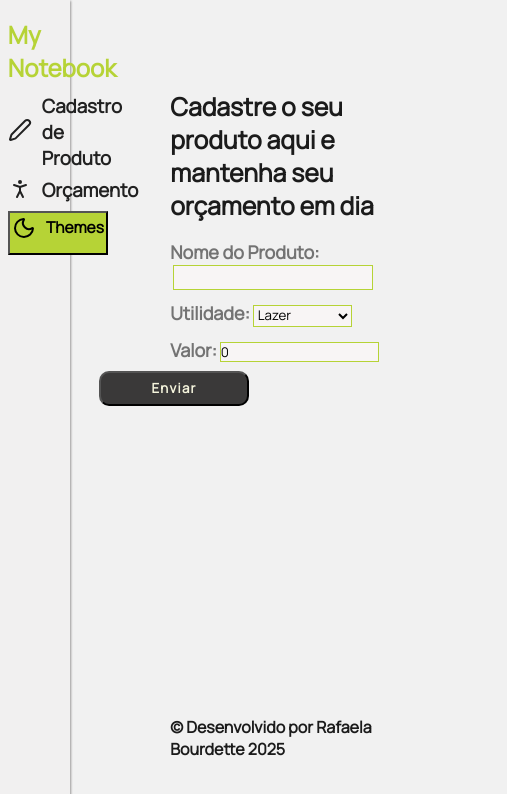
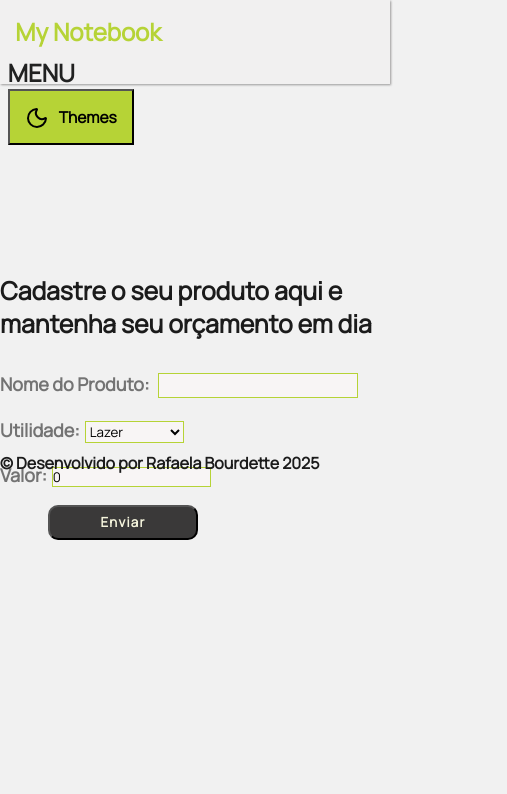
Before and after one commit to rafaelabou1999/mynotebook-despesas, a React (Vite) app: page / in a window 390 px wide. Shown: the top 794 px of the page, 507 px wide, since content can reach past the window. Built offline with nearby package versions, Linux system fonts and the light colour scheme.

Commit message:
working on responsive

```diff
--- a/src/components/Header/index.tsx
+++ b/src/components/Header/index.tsx
@@ -4,9 +4,11 @@ import { HeaderTitle } from '../HeaderTitle/index';
 import '../../styles/root/index.css'
 import styles from './styles.module.css';
 import { MoonIcon, PenIcon, PersonStandingIcon, SunIcon } from 'lucide-react';
-import { useContext, type ReactNode } from 'react';
+import { useContext, useEffect, useState, type ReactNode } from 'react';
+
 import { Link } from 'react-router-dom';
 import { ThemeContext } from '../../../theme/ThemeProvider';
+import { useScreenSize } from '../../hooks/Responsive';
 
 export type ThemeProps = 'dark' | 'light';
 
@@ -21,6 +23,20 @@ export function Header() {
 
   const {theme, handleThemeChange} = context;
 
+  const [isActive, setActive]= useState(false);
+  const screenSize = useScreenSize();
+  const isMediumOrLarger = screenSize >= 'md';
+
+
+   function handleMenu(){
+     setActive(!isActive)
+     if(isActive){
+        const nav = document.querySelector('nav');
+        nav.style.display = 'none';
+     } else {
+        nav.style.display = 'none';
+     }
+   }
 
   return(
         <div className={styles.compContainer}>
@@ -28,7 +44,24 @@ export function Header() {
                 <h2>My Notebook</h2>
             </section>
 
-            <section>
+        {isMediumOrLarger ? (
+         <section >
+             <h2 onClick={handleMenu}>MENU</h2>
+             {isActive && <nav className={isActive ? `${styles.displayMenu} ${console.log(isActive)}` : `${styles.hidden}`}>
+                    <Link to="/">
+                        <HeaderTitle title="Cadastro de Produto">
+                            <PenIcon/>
+                        </HeaderTitle>
+                    </Link>
+                    <Link to="/profile">
+                        <HeaderTitle title="Orçamento">
+                          <PersonStandingIcon/>
+                        </HeaderTitle>
+                    </Link>
+                </nav>}
+            </section>
+        ) :   (
+           <section>
                 <nav>
                     <Link to="/">
                         <HeaderTitle title="Cadastro de Produto">
@@ -43,6 +76,9 @@ export function Header() {
                 </nav>
 
             </section>
+        )}
+
+
             <section>
                 <button type="submit"  className={styles.btnTheme} onClick={handleThemeChange}>
                     <HeaderTitle title="Themes">
--- a/src/components/Header/styles.module.css
+++ b/src/components/Header/styles.module.css
@@ -47,3 +47,41 @@ button{
     color: var(--dark-medium) !important;
     text-decoration: none;
 }
+
+
+.hidden{
+    display: none;
+}
+
+.display{
+    display: block;
+}
+
+.mobile{
+   font-size: 200px;
+   color: red !important;
+}
+
+.displayMenu{
+    width: 240px;
+    height:200px;
+    font-size: 10px;
+    background-color: blue;
+}
+
+@media screen and (max-width: 768px) {
+    .compContainer{
+    width:100%;
+    height:10vh;
+    background-color: var(--dark-medium);
+    color: var(--dark-light);
+    padding: 2%;
+    box-shadow: 1px 1px 2px #302f2f73;
+}
+
+   .logo{
+    flex-direction: column;
+    padding: 2%;
+   }
+
+}
--- /dev/null
+++ b/src/hooks/Responsive.tsx
@@ -0,0 +1,76 @@
+// hooks/useScreenSize.ts
+import { useState, useEffect } from 'react';
+
+type Breakpoints = {
+  xs: number;
+  sm: number;
+  md: number;
+  lg: number;
+  xl: number;
+  '2xl': number;
+};
+
+export type ScreenSize = keyof Breakpoints;
+
+const defaultBreakpoints: Breakpoints = {
+  xs: 0,      // 0-639px
+  sm: 640,    // 640-767px
+  md: 768,    // 768-1023px
+  lg: 1024,   // 1024-1279px
+  xl: 1280,   // 1280-1535px
+  '2xl': 1536 // 1536px+
+};
+
+export function useScreenSize(
+  customBreakpoints?: Partial<Breakpoints>
+): ScreenSize {
+  const breakpoints = { ...defaultBreakpoints, ...customBreakpoints };
+  const sortedBreakpoints = Object.entries(breakpoints)
+    .sort((a, b) => a[1] - b[1])
+    .map(([key]) => key as ScreenSize);
+
+  const getSize = (): ScreenSize => {
+    if (typeof window === 'undefined') return sortedBreakpoints[sortedBreakpoints.length - 1]; // Default to largest for SSR
+
+    const width = window.innerWidth;
+    for (let i = sortedBreakpoints.length - 1; i >= 0; i--) {
+      const size = sortedBreakpoints[i];
+      if (width >= breakpoints[size]) {
+        return size;
+      }
+    }
+    return 'xs';
+  };
+
+  const [screenSize, setScreenSize] = useState<ScreenSize>(getSize);
+
+  useEffect(() => {
+    let timeoutId: NodeJS.Timeout;
+
+    const handleResize = () => {
+      clearTimeout(timeoutId);
+      timeoutId = setTimeout(() => {
+        setScreenSize(getSize());
+      }, 100); // Debounce to improve performance
+    };
+
+    window.addEventListener('resize', handleResize);
+    return () => {
+      window.removeEventListener('resize', handleResize);
+      clearTimeout(timeoutId);
+    };
+  }, []);
+
+  return screenSize;
+}
+
+// Helper hooks for common use cases
+export function useIsMobile(): boolean {
+  const size = useScreenSize();
+  return size === 'xs' || size === 'sm';
+}
+
+export function useIsDesktop(): boolean {
+  const size = useScreenSize();
+  return size === 'lg' || size === 'xl' || size === '2xl';
+}
--- a/src/templates/Main/styles.module.css
+++ b/src/templates/Main/styles.module.css
@@ -15,3 +15,9 @@ footer{
     font-weight: 600;
     width:100%;
 }
+
+@media screen and (max-width: 1060px) {
+    .all{
+       flex-direction: column;
+    }
+}
```
